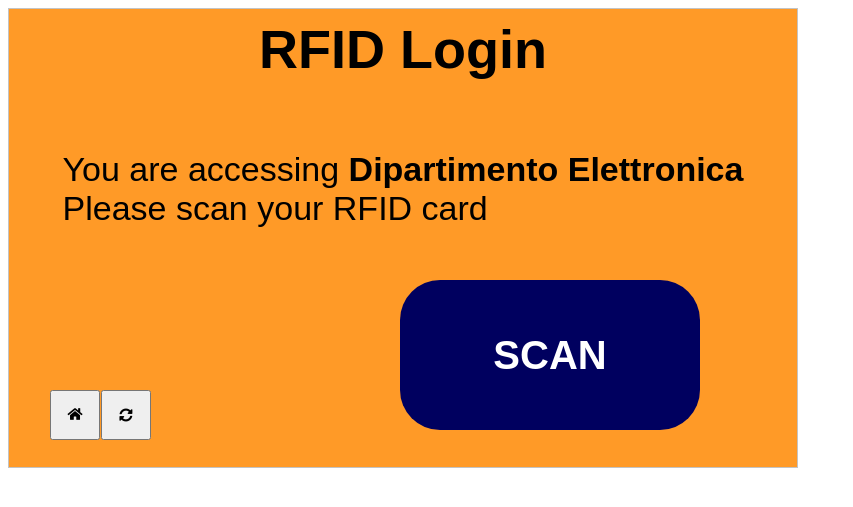
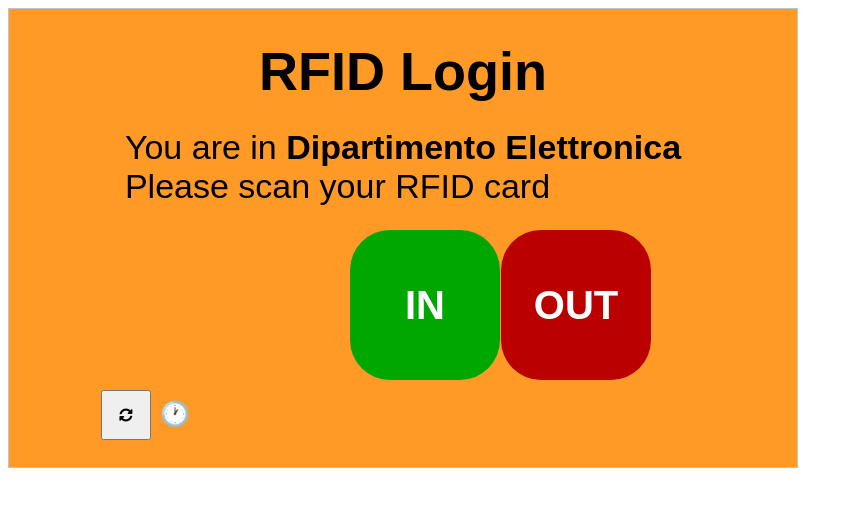
Before and after one commit to simone-torino/Project_PLCS_raspUI, a Flask app: page / in a window 1280 px wide. Shown: the top 507 px of the page, without its empty margins (0-853 px from the left). Run offline with Flask 3, Linux system fonts and the light colour scheme.

Commit message:
in out buttons

```diff
--- a/app.py
+++ b/app.py
@@ -4,10 +4,10 @@ from mfrc522 import SimpleMFRC522
 from datetime import datetime
 
 app = Flask(__name__)
-app.secret_key = 'melanzana'
+app.secret_key = 'secretkey'
 
 # MySQL configuration
-mysql_host = '192.168.80.16'
+mysql_host = '192.168.19.16'
 mysql_user = 'pi'
 mysql_password = '123'
 mysql_db = 'dac'
--- a/templates/Readbadge.html
+++ b/templates/Readbadge.html
@@ -1,5 +1,6 @@
 <!DOCTYPE html>
 <html>
+
 <head>
     <title>RFID Login</title>
     <link rel="stylesheet" href="https://cdnjs.cloudflare.com/ajax/libs/font-awesome/5.15.3/css/all.min.css">
@@ -26,53 +27,75 @@
         p {
             font-size: 34px;
             margin-bottom: 150px;
+            margin-top: -10px;
         }
 
-    #read-button {
-        width: 300px;
+        #readin-button {
+            width: 150px;
             height: 150px;
             font-size: 40px;
             font-weight: bold;
-        background-color: #00005f;
+            background-color: #01a701;
             color: #ffffff;
             border: none;
             border-radius: 40px;
             cursor: pointer;
             transition: background-color 0.3s ease;
             position: absolute;
-        top: 280px;
-        left: 400px;
+            top: 230px;
+            left: 350px;
         }
 
-    #read-button:hover {
-        background-color: #0040b6;
+        #readin-button:hover {
+            background-color: #00e200;
+        }
+
+        #readout-button {
+            width: 150px;
+            height: 150px;
+            font-size: 40px;
+            font-weight: bold;
+            background-color: #bb0000;
+            color: #ffffff;
+            border: none;
+            border-radius: 40px;
+            cursor: pointer;
+            transition: background-color 0.3s ease;
+            position: absolute;
+            top: 230px;
+            left: 501px;
+        }
+
+        #readout-button:hover {
+            background-color: #f30000;
         }
 
         #message {
             position: absolute;
             display: none;
-        top: 310px;
+            top: 250px;
             left: 60px;
             font-weight: bold;
             font-size: 25px;
         }
 
-    #home-button {
+        #datetime {
             position: absolute;
-        top:390px;
-        left: 50px;
+            top: 400px;
+            left: 160px;
             height: 50px;
             width: 50px;
+            font-weight: bold;
+            font-size: 24px;
         }
 
         #reload-button {
             position: absolute;
-        top:390px;
+            top: 390px;
             left: 101px;
             height: 50px;
             width: 50px;
         }
-
     </style>
     <script>
 
@@ -80,15 +103,27 @@
             return new Promise(resolve => setTimeout(resolve, ms));
         }
 
-    async function scanRFID() {
-      var button = document.getElementById("read-button");
-      if (button.innerHTML === "SCAN") {
-        button.innerHTML = "SCANNING...";
+        async function scanRFIDin() {
+            var button = document.getElementById("readin-button");
+            if (button.innerHTML === "IN") {
+                button.innerHTML = "...";
                 sendPostRequest();
                 await sleep(3000);
-        button.innerHTML = "SCAN";
+                button.innerHTML = "IN";
             } else {
-        button.innerHTML = "SCAN";
+                button.innerHTML = "IN";
+            }
+        }
+
+        async function scanRFIDout() {
+            var button = document.getElementById("readout-button");
+            if (button.innerHTML === "OUT") {
+                button.innerHTML = "...";
+                sendPostRequest();
+                await sleep(3000);
+                button.innerHTML = "OUT";
+            } else {
+                button.innerHTML = "OUT";
             }
         }
 
@@ -111,13 +146,13 @@
 
                     // If the card is empty redirect to the keypad
                     const isEmpty = data.empty;
-        if(isEmpty){
+                    if (isEmpty) {
                         window.location.href = "/keypad";
-        }else{
+                    } else {
                         // Update the isSuccess variable based on the server response
 
                         const isSuccess = data.success;
-            displayMessage(isSuccess, data.name, data.surname);
+                        displayMessage(isSuccess, data.name, data.surname, data.ts_in, data.ts_out);
                     }
 
                 })
@@ -138,9 +173,9 @@
         async function displayError(err_id) {
             var messageDiv = document.getElementById("message");
 
-        if (err_id == 1){
+            if (err_id == 1) {
                 messageDiv.innerHTML = "Request failed";
-        }else{
+            } else {
                 messageDiv.innerHTML = "NetworkError when <br>attempting to fetch resource";
             }
             messageDiv.style.display = "block";
@@ -152,9 +187,18 @@
         async function displayMessage(isSuccess, name, surname) {
             var messageDiv = document.getElementById("message");
 
-        if (isSuccess){
+            if (isSuccess) {
                 messageDiv.innerHTML = "Welcome back<br>" + name + " " + surname;
-        }else{
+                if (data.ts_in) {
+                    messageDiv.innerHTML += "<br>Clock_in time: " + data.ts_in;
+                } else if (data.ts_out) {
+                    messageDiv.innerHTML += "<br>Clock_out time: " + data.ts_out;
+                } else {
+                    messageDiv.style.color = "red";
+                    messageDiv.innerHTML += "<br>Error: can't register access time"
+                }
+
+            } else {
                 messageDiv.innerHTML = "Badge not found<br>in the database";
             }
             messageDiv.style.display = "block";
@@ -162,16 +206,35 @@
             await sleep(3000);
             messageDiv.innerHTML = "";
         }
+
+        var datetimeDiv = document.getElementById("datetime");
+
+        // Function to update the datetime
+        function updateDatetime() {
+            var currentDate = new Date();
+            var datetimeString = currentDate.toLocaleString(); // Convert the date to a localized string
+
+            datetimeDiv.innerHTML = datetimeString;
+        }
+
+        // Update the datetime initially
+        updateDatetime();
+
+        // Update the datetime every second
+        setInterval(updateDatetime, 1000);
     </script>
 </head>
+
 <body>
     <div class="container">
         <h1>RFID Login</h1>
-        <p>You are accessing <b>Dipartimento Elettronica</b><br>Please scan your RFID card</p>
-        <button id="read-button" onclick="scanRFID()">SCAN</button>
-        <button id="home-button" class="fas fa-home" onclick="goHome()"></button>
+        <p>You are in <b>Dipartimento Elettronica</b><br>Please scan your RFID card</p>
+        <button id="readin-button" onclick="scanRFIDin()">IN</button>
+        <button id="readout-button" onclick="scanRFIDout()">OUT</button>
+        <div id="datetime">&#128336</div>
         <button id="reload-button" onclick="window.location.reload()"><i class="fas fa-sync-alt"></i></button>
         <div id="message"></div>
     </div>
 </body>
+
 </html>
```
Also changed, not shown: templates/Writebadge.html (+6 -4 lines). Lines whose indentation alone changed are shown as unchanged.
